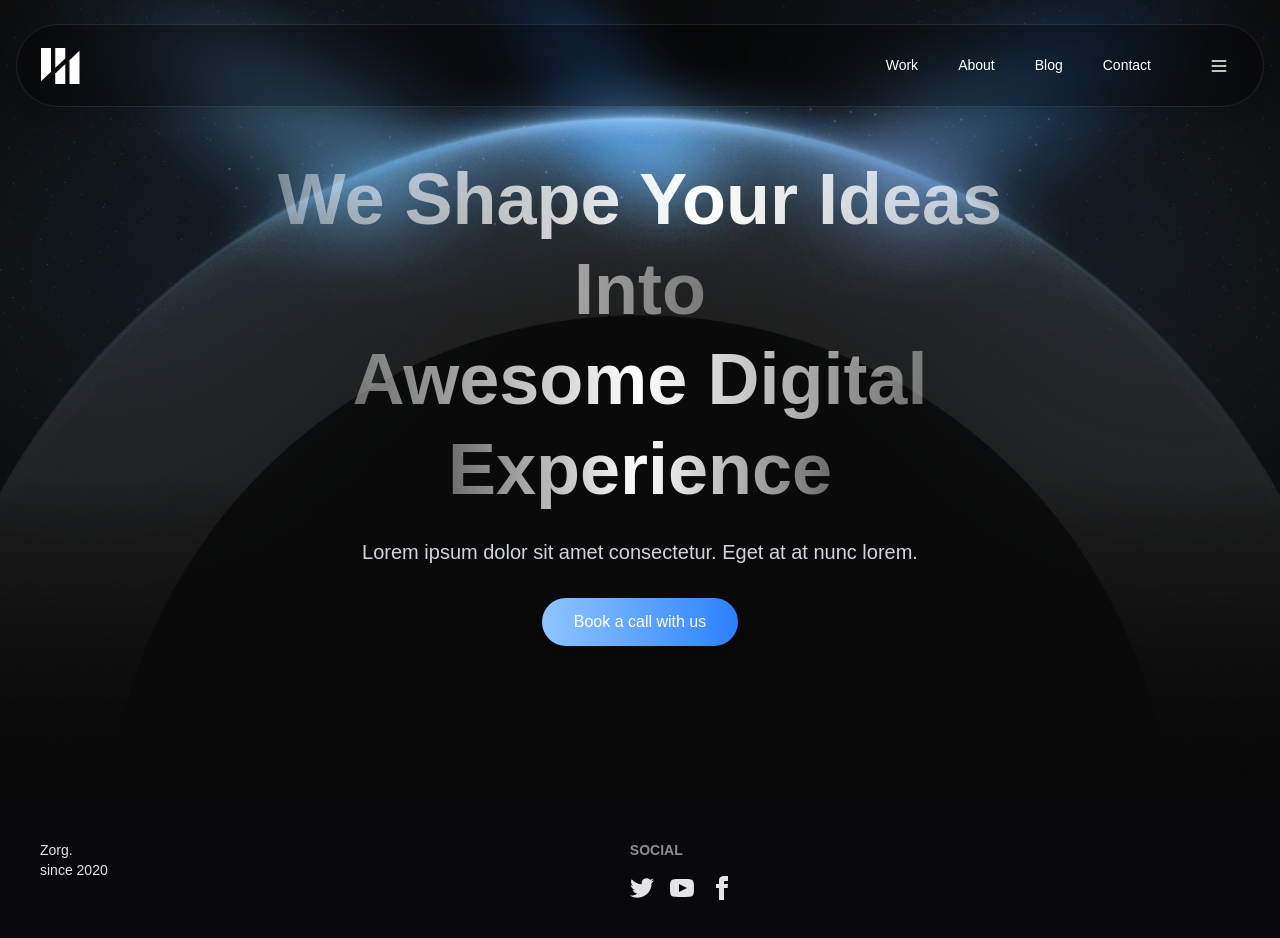
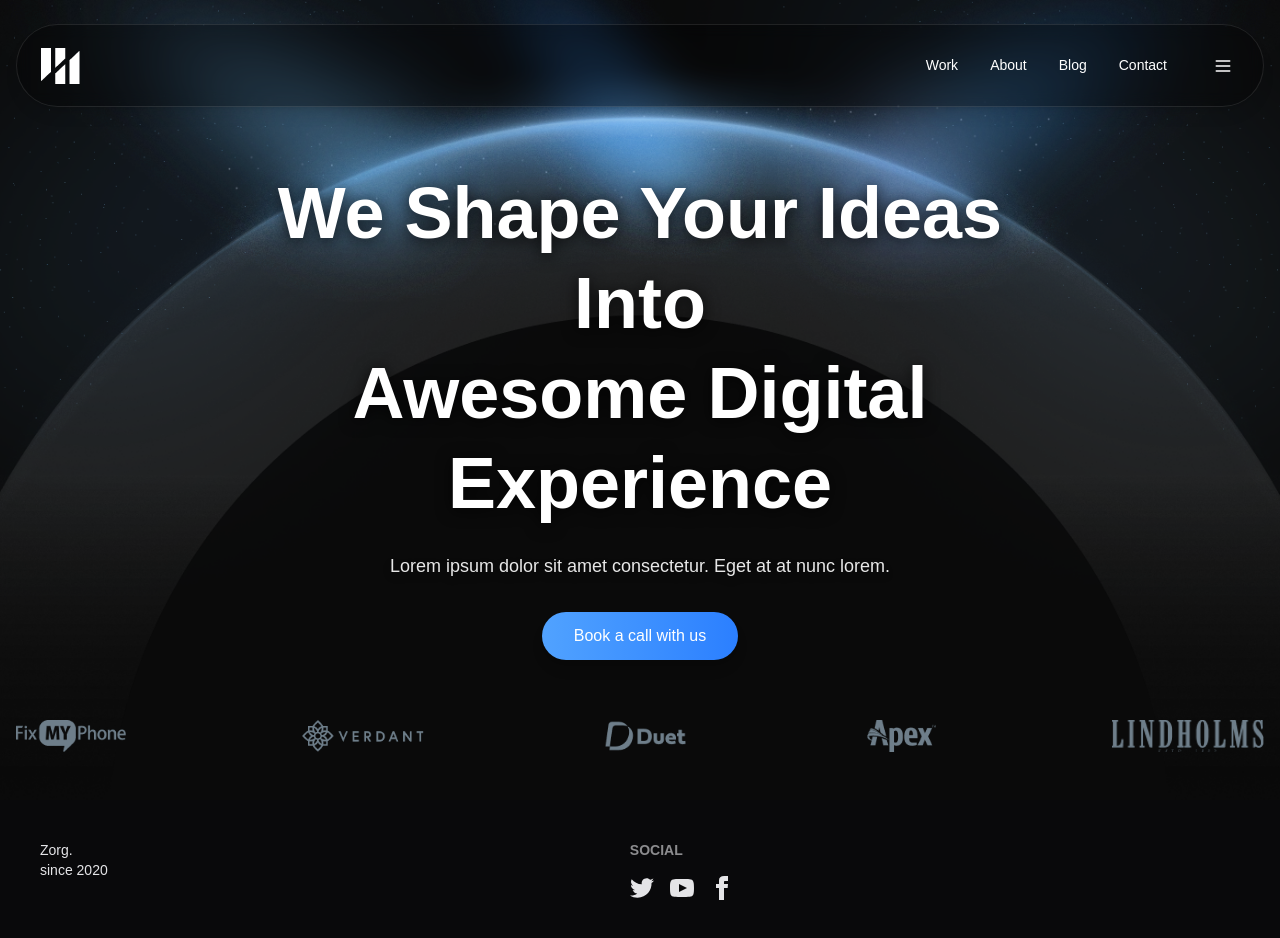
Before and after one commit to iamafridi/zorg-it, a React (Vite) app: page / in a window 1280 px wide. Built offline with nearby package versions, Linux system fonts and the light colour scheme; a web font is replaced by a local one.

Commit message:
Company logo section added

```diff
--- a/src/Pages/HomePage/Banner/Banner.jsx
+++ b/src/Pages/HomePage/Banner/Banner.jsx
@@ -1,9 +1,11 @@
 import React from 'react'
 import HerosectionImage from '../../../assets/Banner/Mask Group.png'
+import Navbar from '../../shared/Navbar/Navbar'
+import CompanyLogo from '../companyLogo/companyLogo'
 
 const Banner = () => {
     return (
-        <section className="relative flex items-center justify-center min-h-screen text-white overflow-hidden">
+        <section className="relative min-h-screen text-white overflow-hidden">
             {/* Background Image */}
             <div className="absolute inset-0">
                 <img
@@ -13,31 +15,42 @@ const Banner = () => {
                 />
             </div>
 
-            {/* Dark overlay for better contrast */}
-            {/* <div className="absolute inset-0 bg-gradient-to-b from-black/60 via-black/50 to-black/80"></div> */}
+            {/* Content Container */}
+            <div className="relative z-10 flex flex-col min-h-screen">
+                {/* Navbar */}
+                <div className="pt-4 md:pt-6">
+                    <Navbar />
+                </div>
 
-            {/* Text Content */}
-            <div className="relative z-10 text-center max-w-4xl px-4 py-20">
-                <h1 className="text-5xl md:text-7xl font-bold leading-tight mb-6">
-                    <span className="bg-linear-to-r from-[#FFFFFF]/40 via-[#FFFFFF] to-[#FFFFFF]/40 bg-clip-text text-transparent">
+                {/* Text Content - Centered */}
+                <div className="grow flex items-center justify-center">
+                    <div className="text-center max-w-4xl px-4">
+                        <h1 className="text-4xl md:text-6xl lg:text-7xl font-bold leading-tight mb-6">
+                            <span className="block drop-shadow-[0_2px_8px_rgba(0,0,0,0.8)]">
                                 We Shape Your Ideas Into
                             </span>
-                    <br />
-                    <span className="bg-linear-to-r from-[#FFFFFF]/40 via-[#FFFFFF] to-[#FFFFFF]/40 bg-clip-text text-transparent">
+                            <span className="block drop-shadow-[0_2px_8px_rgba(0,0,0,0.8)]">
                                 Awesome Digital
-                    </span> <br />
-                    <span className="bg-linear-to-r from-[#FFFFFF]/40 via-[#FFFFFF] to-[#FFFFFF]/40 bg-clip-text text-transparent">
+                            </span>
+                            <span className="block drop-shadow-[0_2px_8px_rgba(0,0,0,0.8)]">
                                 Experience
                             </span>
                         </h1>
 
-                <p className="text-lg md:text-xl text-gray-300 mb-8">
+                        <p className="text-base md:text-lg text-white/90 mb-8 max-w-2xl mx-auto drop-shadow-lg">
                             Lorem ipsum dolor sit amet consectetur. Eget at at nunc lorem.
                         </p>
 
-                <button className="bg-linear-to-r from-blue-300 to-blue-500 hover:bg-blue-600 text-white font-medium px-8 py-3 rounded-full transition-all duration-300 shadow-lg hover:shadow-xl">
+                        <button className="bg-linear-to-r from-blue-400 to-blue-500 hover:from-blue-500 hover:to-blue-600 text-white font-medium px-8 py-3 rounded-full transition-all duration-300 shadow-lg hover:shadow-xl">
                             Book a call with us
                         </button>
+                    </div>
+                </div>
+
+                {/* Company Logos - Bottom */}
+                <div className="pb-8 md:pb-12">
+                    <CompanyLogo />
+                </div>
             </div>
         </section>
     )
--- a/src/Pages/HomePage/Home/Home.jsx
+++ b/src/Pages/HomePage/Home/Home.jsx
@@ -3,7 +3,7 @@ import Banner from '../Banner/Banner'
 
 const Home = () => {
     return (
-        <div className='w-full h-[100vh]'>
+        <div className='w-full'>
             <Banner />
         </div>
     )
--- /dev/null
+++ b/src/Pages/HomePage/companyLogo/CompanyLogo.jsx
@@ -0,0 +1,37 @@
+import company1 from '../../../assets/Banner/fixmyphone.png'
+import company2 from '../../../assets/Banner/Verdant.png'
+import company3 from '../../../assets/Banner/client-04.png'
+import company4 from '../../../assets/Banner/apex.png'
+import company5 from '../../../assets/Banner/lindholms.png'
+
+const CompanyLogo = () => {
+    return (
+        <div className='w-full'>
+            <div className='max-w-7xl mx-auto px-4'>
+                <div className='flex flex-wrap items-center justify-center gap-8 md:gap-12 lg:justify-between'>
+                    <div className='opacity-70 hover:opacity-100 transition-opacity duration-300'>
+                        <img src={company1} alt="Fix My Phone" className='h-6 md:h-8 w-auto object-contain' />
+                    </div>
+
+                    <div className='opacity-70 hover:opacity-100 transition-opacity duration-300'>
+                        <img src={company2} alt="Verdant" className='h-6 md:h-8 w-auto object-contain' />
+                    </div>
+
+                    <div className='opacity-70 hover:opacity-100 transition-opacity duration-300'>
+                        <img src={company3} alt="Duet" className='h-6 md:h-8 w-auto object-contain' />
+                    </div>
+
+                    <div className='opacity-70 hover:opacity-100 transition-opacity duration-300'>
+                        <img src={company4} alt="Apex" className='h-6 md:h-8 w-auto object-contain' />
+                    </div>
+
+                    <div className='opacity-70 hover:opacity-100 transition-opacity duration-300'>
+                        <img src={company5} alt="Lindholms" className='h-6 md:h-8 w-auto object-contain' />
+                    </div>
+                </div>
+            </div>
+        </div>
+    )
+}
+
+export default CompanyLogo
--- a/src/Pages/shared/Navbar/Navbar.jsx
+++ b/src/Pages/shared/Navbar/Navbar.jsx
@@ -1,40 +1,40 @@
-import React from 'react'
 import { NavLink } from 'react-router'
 import Logo from '../Logo/Logo'
 
 const Navbar = () => {
-
     const navItems = <>
-        <li><NavLink to="/">Work</NavLink></li>
-        <li><NavLink to="/about">About</NavLink></li>
-        <li><NavLink to="/blog">Blog</NavLink></li>
-        <li><NavLink to="/contact">Contact</NavLink></li>
+        <li><NavLink to="/" className="hover:text-blue-400 transition-colors">Work</NavLink></li>
+        <li><NavLink to="/about" className="hover:text-blue-400 transition-colors">About</NavLink></li>
+        <li><NavLink to="/blog" className="hover:text-blue-400 transition-colors">Blog</NavLink></li>
+        <li><NavLink to="/contact" className="hover:text-blue-400 transition-colors">Contact</NavLink></li>
     </>
 
     return (
-        <div className="max-w-7xl mx-auto">
-            <div className="flex items-center justify-between gap-2 bg-black/30 backdrop-blur-sm text-white border border-white/10 rounded-full px-6 py-4 shadow-lg">
-                <div className="flex items-center">
+        <div className="w-full max-w-7xl mx-auto px-4">
+            <div className="flex items-center justify-between bg-black/30 backdrop-blur-sm text-white border border-white/10 rounded-full px-4 md:px-6 py-3 md:py-4 shadow-lg">
+                {/* Left side - Logo and Mobile Menu */}
+                <div className="flex items-center gap-2">
                     <div className="dropdown lg:hidden">
-                        <div tabIndex={0} role="button" className="btn btn-ghost">
+                        <div tabIndex={0} role="button" className="btn btn-ghost btn-sm px-2">
                             <svg xmlns="http://www.w3.org/2000/svg" className="h-5 w-5" fill="none" viewBox="0 0 24 24" stroke="currentColor">
                                 <path strokeLinecap="round" strokeLinejoin="round" strokeWidth="2" d="M4 6h16M4 12h8m-8 6h16" />
                             </svg>
                         </div>
                         <ul
                             tabIndex={0}
-                            className="menu menu-sm dropdown-content bg-base-100 rounded-box z-[1] mt-3 w-52 p-2 shadow">
+                            className="menu menu-sm dropdown-content bg-black/90 backdrop-blur-md border border-white/10 rounded-box z-1 mt-3 w-52 p-2 shadow-xl">
                             {navItems}
                         </ul>
                     </div>
                     <Logo />
                 </div>
 
-                <div className="hidden lg:flex items-center gap-8">
-                    <ul className="menu menu-horizontal px-1 gap-4">
+                {/* Right side - Desktop Menu */}
+                <div className="hidden lg:flex items-center gap-6">
+                    <ul className="menu menu-horizontal px-1 gap-2">
                         {navItems}
                     </ul>
-                    <button className="btn btn-square btn-ghost">
+                    <button className="btn btn-square btn-ghost btn-sm hover:bg-white/10">
                         <svg xmlns="http://www.w3.org/2000/svg" fill="none" viewBox="0 0 24 24" className="inline-block h-5 w-5 stroke-current">
                             <path strokeLinecap="round" strokeLinejoin="round" strokeWidth="2" d="M4 6h16M4 12h16M4 18h16"></path>
                         </svg>
@@ -45,47 +45,4 @@ const Navbar = () => {
     )
 }
 
-export default Navbar
-// import React from 'react'
-// import { NavLink } from 'react-router'
-// import Logo from '../Logo/Logo'
-
-// const Navbar = () => {
-
-//     const navItems = <>
-//         <li><NavLink to="/"> Work </NavLink></li>
-//         <li><NavLink to="/about"> About </NavLink></li>
-//         <li><NavLink to="/blog"> Blog </NavLink></li>
-//         <li><NavLink to="/contact"> Contact </NavLink></li>
-
-//     </>
-
-//     return (
-//         <div className="navbar flex  justify-between gap-2 bg-[#0A0A0A]/10 text-white border border-[#FFFFFF]/10 rounded-full p-6  shadow-sm">
-//             <div className="navbar-start">
-//                 <div className="dropdown">
-//                     <div tabIndex={0} role="button" className="btn btn-ghost lg:hidden">
-//                         <svg xmlns="http://www.w3.org/2000/svg" className="h-5 w-5" fill="none" viewBox="0 0 24 24" stroke="currentColor"> <path strokeLinecap="round" strokeLinejoin="round" strokeWidth="2" d="M4 6h16M4 12h8m-8 6h16" /> </svg>
-//                     </div>
-//                     <ul
-//                         tabIndex="-1"
-//                         className="menu menu-sm dropdown-content bg-base-100 rounded-box z-1 mt-3 w-52 p-2 shadow">
-//                         {navItems}
-//                     </ul>
-//                 </div>
-//                 <Logo />
-//             </div>
-//             <div className="navbar-center hidden lg:flex">
-//                 <ul className="menu menu-horizontal px-1">
-//                     {navItems}
-//                 </ul>
-//                 <button className="btn btn-square btn-ghost">
-//                     <svg xmlns="http://www.w3.org/2000/svg" fill="none" viewBox="0 0 24 24" className="inline-block h-5 w-5 stroke-current"> <path strokeLinecap="round" strokeLinejoin="round" strokeWidth="2" d="M4 6h16M4 12h16M4 18h16"></path> </svg>
-//                 </button>
-//             </div>
-
-//         </div>
-//     )
-// }
-
-// export default Navbar
+export default Navbar;
--- a/src/layouts/MainLayout.jsx
+++ b/src/layouts/MainLayout.jsx
@@ -1,16 +1,16 @@
 import React from 'react'
 import { Outlet } from 'react-router'
-import Navbar from '../Pages/shared/Navbar/Navbar'
 import Footer from '../Pages/shared/Footer/Footer'
 
 const MainLayout = () => {
     return (
-        <div className="relative">
-            <div className="absolute top-0 left-0 right-0 z-50 px-4 pt-6">
-                <Navbar />
-            </div>
+        <div className="min-h-screen flex flex-col">
+            {/* Main Content */}
+            <main className="grow">
+                <Outlet />
+            </main>
 
-            <Outlet className='max-w-6xl mx-auto' />
+            {/* Footer */}
             <Footer />
         </div>
     )
```
Lines whose indentation alone changed are shown as unchanged.
